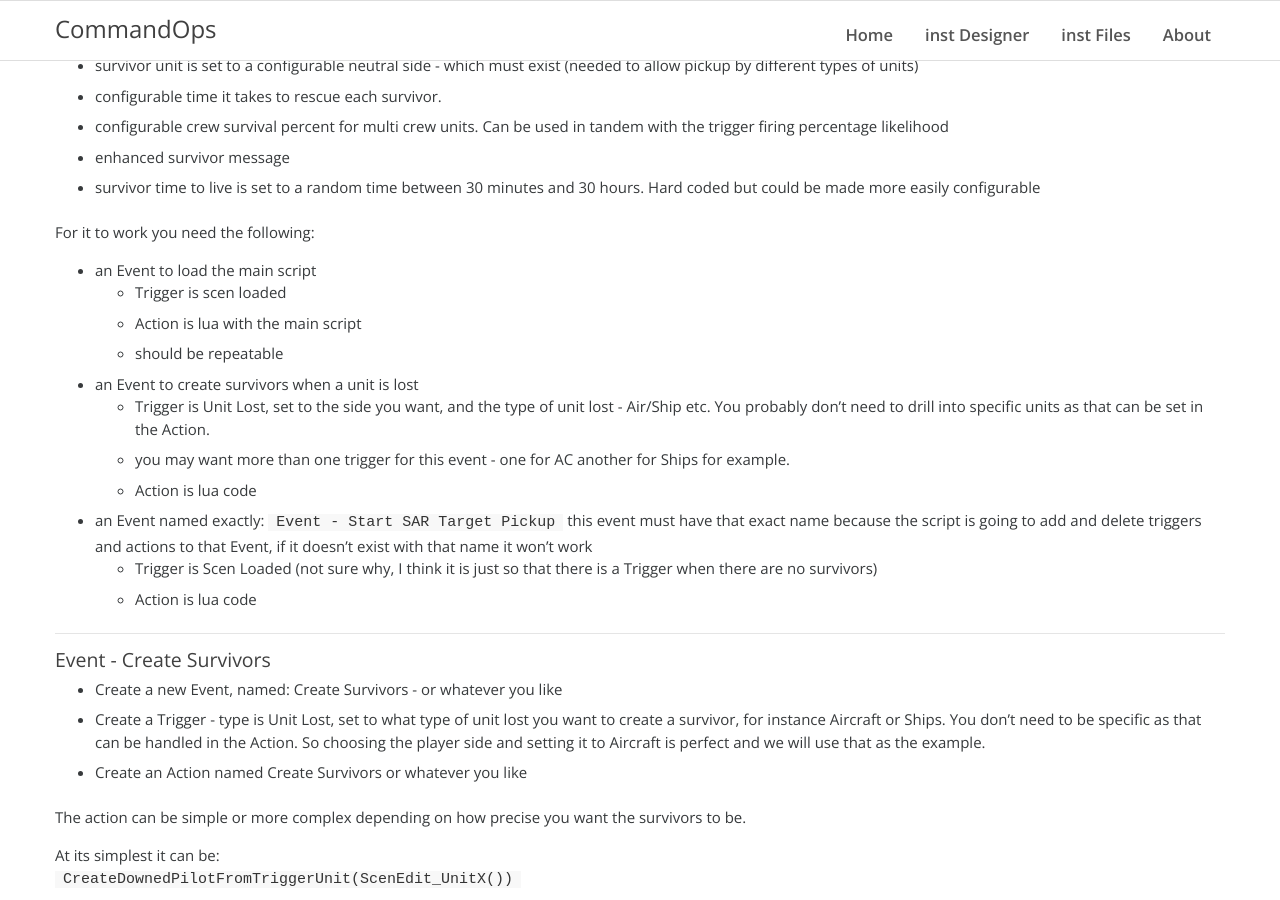
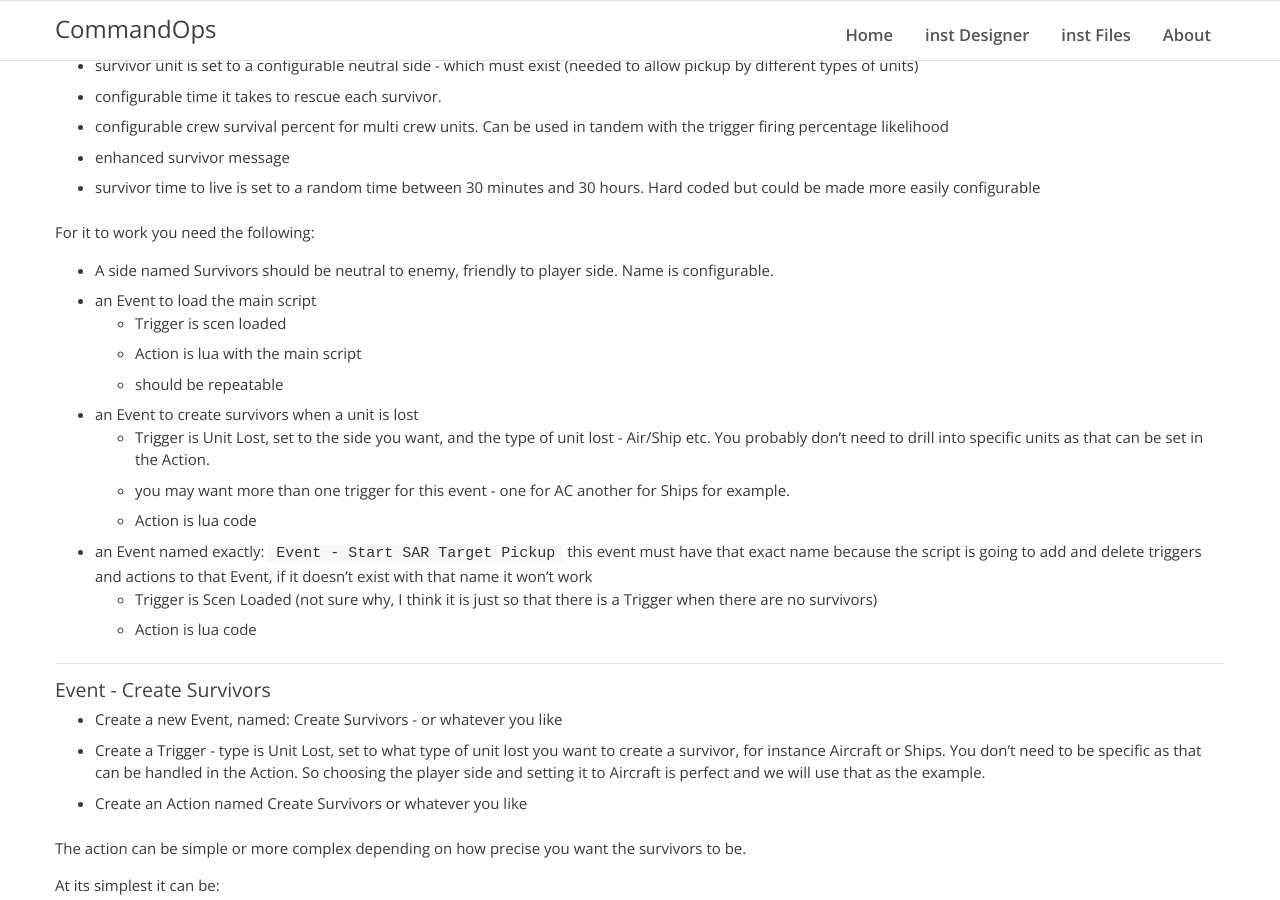
Before and after one commit to commandops/commandops.github.io, a Jekyll site: the page built from posts/survivors-script.md, in a window 1280 px wide and 900 px high, scrolled down 534 px. Built offline with Jekyll 4.4.1, drawn with Linux system fonts in a browser that asks for light colours; comment, search, counter and statistics services are not loaded.

Commit message:
Update survivors-script.md

```diff
--- a/posts/survivors-script.md
+++ b/posts/survivors-script.md
@@ -27,6 +27,7 @@ Major changes:
 
 For it to work you need the following:
 
+- A side named Survivors should be neutral to enemy, friendly to player side. Name is configurable.
 - an Event to load the main script
 	- Trigger is scen loaded
 	- Action is lua with the main script
```
